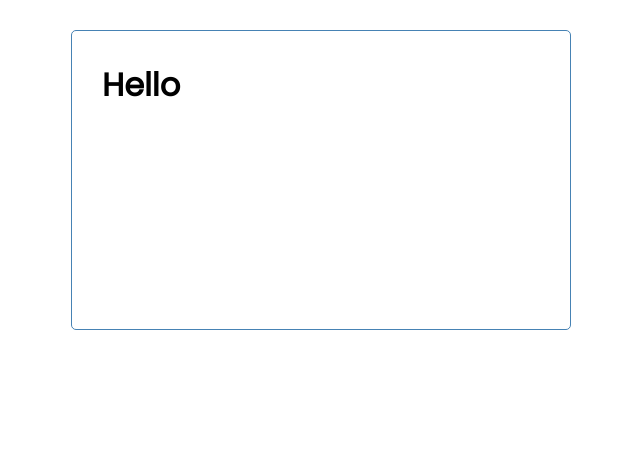
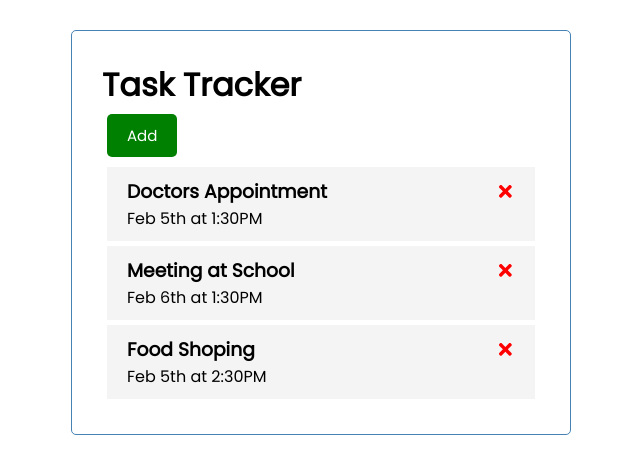
Before and after one commit to Mridul2820/task-tracker, a React (Create React App) app: page / in a window 1280 px wide. Shown: the top 474 px of the page, without its empty margins (319-959 px from the left). Built offline with nearby package versions, Linux system fonts and the light colour scheme.

Commit message:
Tasks Added to UI and also tasks can be deleted now

```diff
--- a/package.json
+++ b/package.json
@@ -8,6 +8,7 @@
     "@testing-library/user-event": "^12.6.0",
     "react": "^17.0.1",
     "react-dom": "^17.0.1",
+    "react-icons": "^4.1.0",
     "react-scripts": "4.0.1",
     "web-vitals": "^0.2.4"
   },
--- a/src/App.js
+++ b/src/App.js
@@ -1,9 +1,39 @@
+import { useState } from 'react'
+
 import Header from './components/Header'
+import Tasks from "./components/Tasks";
 
 function App() {
+    const [ tasks, setTasks ] = useState([
+        {
+            id: 1,
+            text: 'Doctors Appointment',
+            day: 'Feb 5th at 1:30PM',
+            reminder: true
+        },
+        {
+            id: 2,
+            text: 'Meeting at School',
+            day: 'Feb 6th at 1:30PM',
+            reminder: true
+        },
+        {
+            id: 3,
+            text: 'Food Shoping',
+            day: 'Feb 5th at 2:30PM',
+            reminder: false
+        }
+    ])
+
+    // Delete Task
+    const deleteTask = (id) => {
+        setTasks(tasks.filter((task) => task.id !== id))
+    }
+
     return (
         <div className="container">
-            <Header title='Hello'/>
+            <Header />
+            {tasks.length > 0 ? (<Tasks tasks={tasks} onDelete={deleteTask}/>) : 'No task to show'}
         </div>
     );
 }
--- /dev/null
+++ b/src/components/Button.js
@@ -0,0 +1,19 @@
+import PropTypes from 'prop-types'
+
+const Button = ({ color, text, onClick }) => {
+    return (
+        <button onClick={onClick} style={{ backgroundColor : color }} className="btn">{text}</button>
+    )
+}
+
+Button.defaultProps = {
+    color: 'steelblue',
+}
+
+Button.prototype = {
+    text: PropTypes.string,
+    color: PropTypes.string,
+    onClick: PropTypes.func,
+}
+
+export default Button
--- a/src/components/Header.js
+++ b/src/components/Header.js
@@ -1,9 +1,25 @@
+import PropTypes from 'prop-types'
+import Button from './Button'
+
 const Header = ({ title }) => {
+    const onClick = () => {
+        console.log('click');
+    }
+
     return (
         <header>
             <h1>{title}</h1>
+            <Button color='green' text='Add'onClick={onClick}/>
         </header>
     )
 }
 
+Header.defaultProps = {
+    title: 'Task Tracker',
+}
+
+Header.propTypes = {
+    title:PropTypes.string.isRequired,
+}
+
 export default Header
--- /dev/null
+++ b/src/components/Task.js
@@ -0,0 +1,15 @@
+import { FaTimes } from 'react-icons/fa'
+
+const Task = ({ task, onDelete }) => {
+    return (
+        <div className="task">
+            <h3>
+                { task.text }
+                <FaTimes style={{ color: 'red', cursor: 'pointer'}} onClick={() => onDelete(task.id)}/>
+            </h3>
+            <p>{task.day}</p>
+        </div>
+    )
+}
+
+export default Task
--- /dev/null
+++ b/src/components/Tasks.js
@@ -0,0 +1,14 @@
+import Task from './Task'
+
+const Tasks = ({ tasks, onDelete }) => {
+
+    return (
+        <>
+            {tasks.map((task) => (
+                <Task key={task.id} task={task} onDelete={onDelete}/>
+            ))}
+        </>
+    )
+}
+
+export default Tasks
```
Also changed, not shown: public/index.html (indentation only), 2 other files (tests, documents, lock files or other folders).
